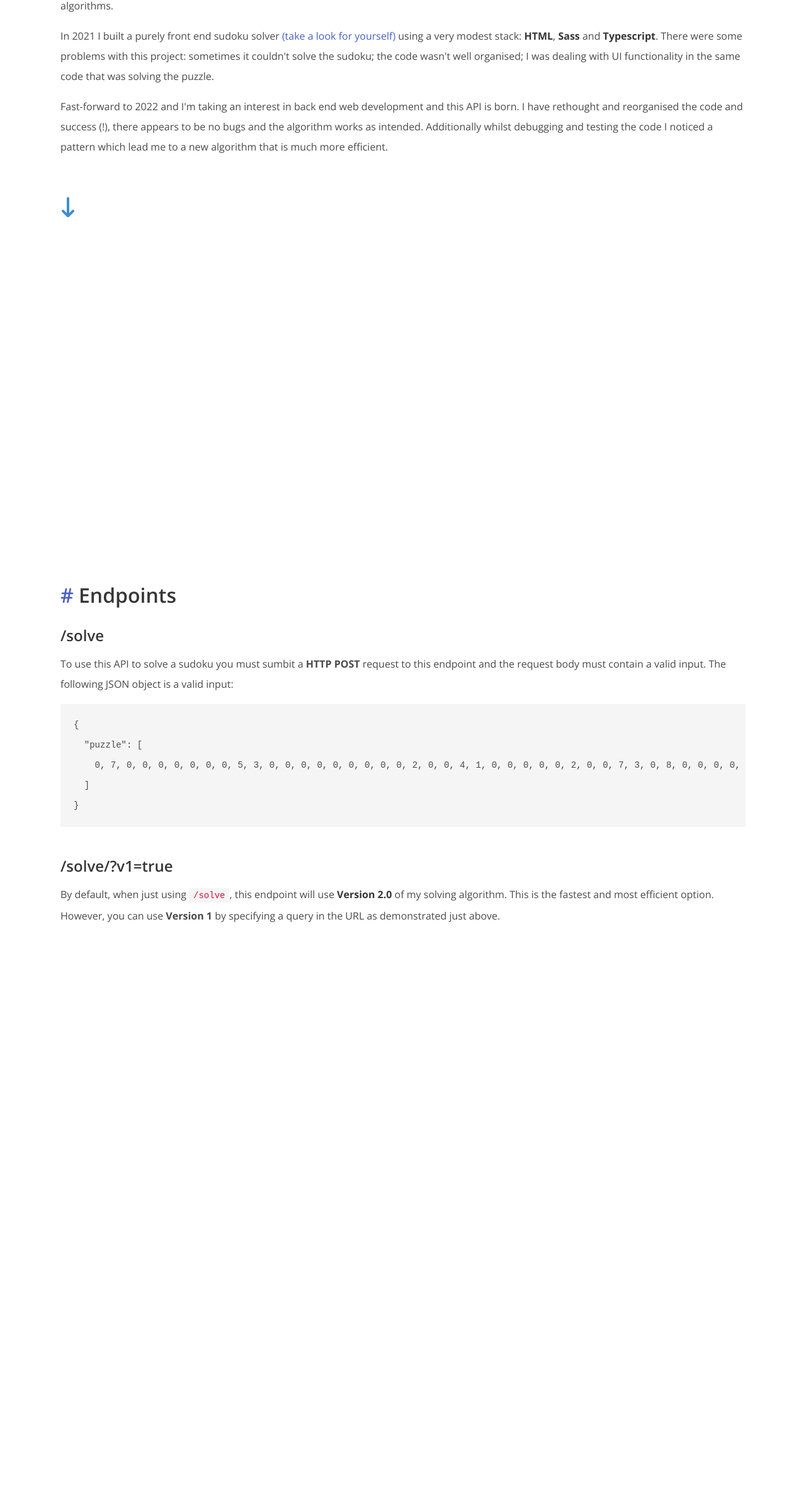
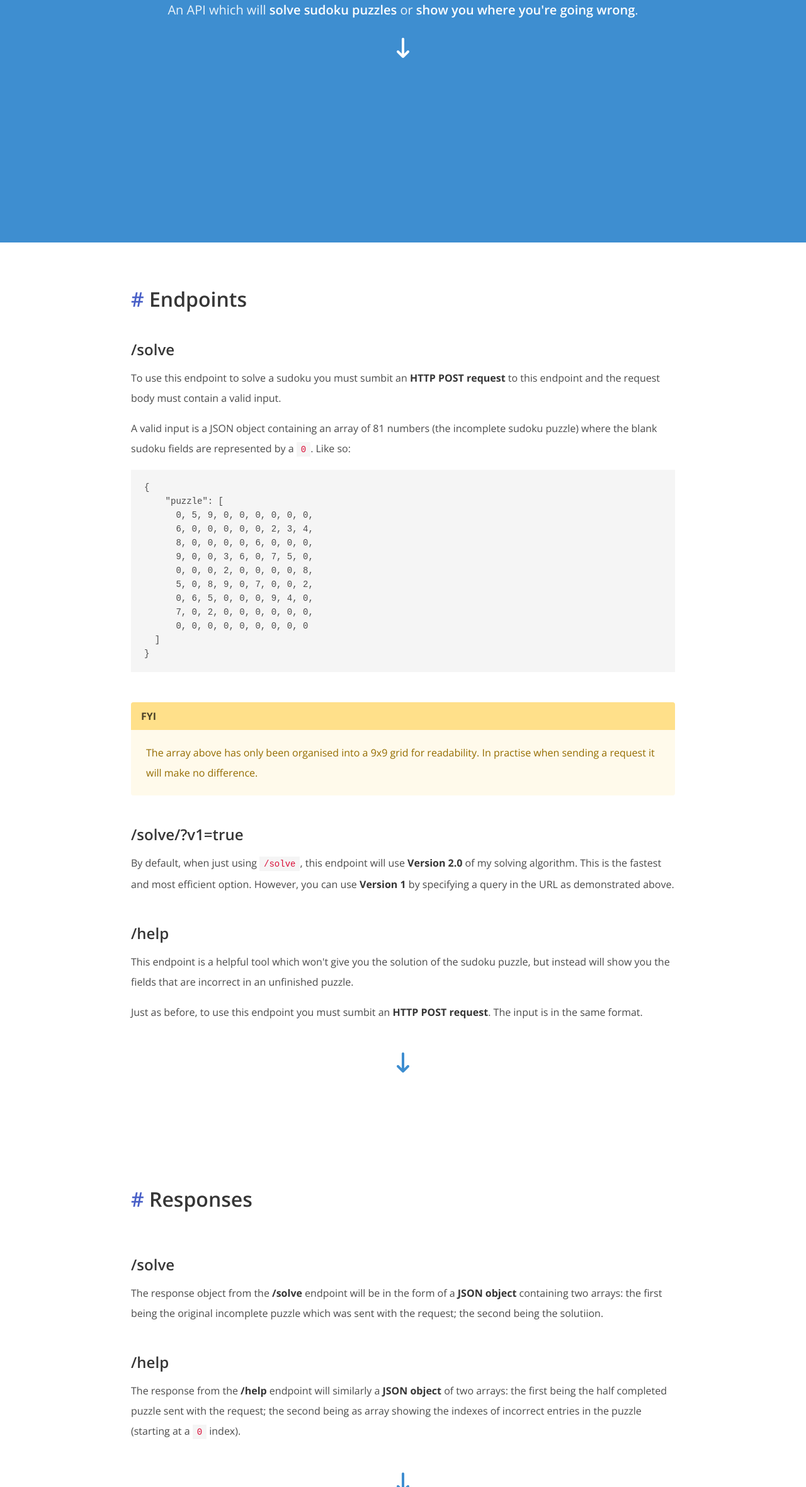
Before and after one commit to samuelcbird/sudoku_backend_api, a website: page public/index.html in a window 1280 px wide. Shown: the part 439-2800 px from the top of the page at 63% size. Before the commit the page ends 2197 px from the top, so only its background shows below. Drawn offline with nearby package versions, Linux system fonts and the light colour scheme.

Commit message:
landing-page basically done | added new endpoint | wrote helper function, not yet working

```diff
--- a/public/index.html
+++ b/public/index.html
@@ -23,22 +23,114 @@
   </style>
   <title>sudoku solver api</title>
 </head>
-<body class="has-navbar-fixed-top">
-  <nav class="navbar has-background-info level is-fixed-top">
+<!-- NAVBAR -->
+<body>
+  <nav id="landing" class="navbar has-background-info">
     <div class="container navbar-start">
       <div class="navbar-brand">
         <div class="navbar-item title is-2 has-text-weight-bold has-text-light ">Sudoku Solver API</div>
       </div>
-      <div class="navbar-item"><a class="has-text-light is-underlined has-text-weight-semibold" href="https://www.samuelcbird.co.uk" target="_blank">by Samuel Charles Bird</a></div>
+      <div class="navbar-item"><span class="has-text-light pr-2">built by</span><a class="has-text-light is-underlined has-text-weight-semibold" href="https://www.samuelcbird.co.uk" target="_blank">samuelcbird.co.uk</a></div>
       <div class="navbar-end">
-        <span class="navbar-item"><span class="is-size-4 has-text-light fa-brands fa-github"></span></span>
+        <span class="navbar-item"><a href="https://github.com/samuelcbird" target="_blank" class="is-size-4 has-text-light fa-brands fa-github"></a></span>
       </div>
     </div>
   </nav>
 
-  <section class="hero is-large ">
-    <div class="hero-body">
-      <h1 class="title is-3 is-spaced" id="about">
+  <!-- HERO -->
+  <section class="hero is-fullheight-with-navbar is-info block">
+    <div class="container hero-body is-flex-direction-column is-justify-content-center">
+      <div class="is-align-items-start">
+        <p class="title is-1 is-size-mobile is-spaced">Sudoku Solver API</p>
+        <p class="subtitle pb-4">An API which will <strong>solve sudoku puzzles</strong> or <strong>show you where you're going wrong</strong>.</p>
+      </div>
+      <div class="hero-end pt-4">
+        <p class="is-align-items-center"><a href="#endpoints" class="fa-solid fa-arrow-down-long is-size-3"></a></p>
+      </div>
+    </div>
+  </section>
+
+    <!-- ENDPOINTS -->
+  <section id="endpoints" class="">
+    <div class="container is-max-desktop hero-body is-flex-direction-column is-justify-content-center is-align-items-flex-start">
+
+      <h1 class="title is-3" >
+        <a href="#endpoints" class="is-link">#</a>
+        <span>Endpoints</span>
+      </h1>
+      <div class="content">
+        <!-- SOLVE -->
+        <h3 class="mt-6">/solve</h3>
+        <p>
+          To use this endpoint to solve a sudoku you must sumbit an <strong>HTTP POST request</strong> to this endpoint and the request body must contain a valid input.
+        </p>
+        <p>
+          A valid input is a JSON object containing an array of 81 numbers (the incomplete sudoku puzzle) where the blank sudoku fields are represented by a <code>0</code>. Like so:
+        </p>
+<pre class="mb-6" style="line-height: 22px;">
+{
+    "puzzle": [
+      0, 5, 9, 0, 0, 0, 0, 0, 0,
+      6, 0, 0, 0, 0, 0, 2, 3, 4,
+      8, 0, 0, 0, 0, 6, 0, 0, 0,
+      9, 0, 0, 3, 6, 0, 7, 5, 0,
+      0, 0, 0, 2, 0, 0, 0, 0, 8,
+      5, 0, 8, 9, 0, 7, 0, 0, 2,
+      0, 6, 5, 0, 0, 0, 9, 4, 0,
+      7, 0, 2, 0, 0, 0, 0, 0, 0,
+      0, 0, 0, 0, 0, 0, 0, 0, 0
+  ]
+}
+</pre>
+        <article class="message is-warning">
+          <div class="message-header">FYI</div>
+          <div class="message-body">The array above has only been organised into a 9x9 grid for readability. In practise when sending a request it will make no difference.</div>
+        </article>
+
+        <!-- SOLVE V2 -->
+        <h3 class="mt-6">/solve/?v1=true</h3>
+        <p>
+          By default, when just using <code>/solve</code>, this endpoint will use <strong>Version 2.0</strong> of my solving algorithm. This is the fastest and most efficient option. However, you can use <strong>Version 1</strong> by specifying a query in the URL as demonstrated above.
+        </p>
+
+        <!-- HELP -->
+        <h3 class="mt-6">/help</h3>
+        <p>
+          This endpoint is a helpful tool which won't give you the solution of the sudoku puzzle, but instead will show you the fields that are incorrect in an unfinished puzzle.
+        </p>
+        <p>
+          Just as before, to use this endpoint you must sumbit an <strong>HTTP POST request</strong>. The input is in the same format.
+        </p>
+        <p class="has-text-centered mt-6"><a href="#responses" class="fa-solid fa-arrow-down-long is-size-3 has-text-info"></a></p>
+      </div>
+    </div>
+  </section>
+
+  <!-- RESPONSES -->
+  <section id="responses" class="hero is-fullheight-with-navbar">
+    <div class="container is-max-desktop hero-body is-flex-direction-column is-justify-content-center is-align-items-flex-start">
+      <h1 class="title is-3">
+        <a href="#responses" class="is-link">#</a>
+        <span>Responses</span>
+      </h1>
+      <div class="content">
+        <h3 class="mt-6">/solve</h3>
+        <p>
+          The response object from the <strong>/solve</strong> endpoint will be in the form of a <strong>JSON object</strong> containing two arrays: the first being the original incomplete puzzle which was sent with the request; the second being the solutiion.
+        </p>
+        <h3 class="mt-6">/help</h3>
+        <p>
+          The response from the <strong>/help</strong> endpoint will similarly a <strong>JSON object</strong> of two arrays: the first being the half completed puzzle sent with the request; the second being as array showing the indexes of incorrect entries in the puzzle (starting at a <code>0</code> index).
+        </p>
+        <p class="has-text-centered mt-6"><a href="#about" class="fa-solid fa-arrow-down-long is-size-3 has-text-info"></a></p>
+      </div>
+    </div>
+  </section>
+
+  <!-- ABOUT -->
+  <section id="about" class="hero is-fullheight-with-navbar">
+    <div class="container is-max-desktop hero-body is-flex-direction-column is-justify-content-center is-align-items-flex-start">
+      <h1 class="title is-3">
         <a href="#about" class="is-link">#</a>
         <span>About</span>
       </h1>
@@ -52,33 +144,8 @@
         <p>
           Fast-forward to 2022 and I'm taking an interest in back end web development and this API is born. I have rethought and reorganised the code and success (!), there appears to be no bugs and the algorithm works as intended. Additionally whilst debugging and testing the code I noticed a pattern which lead me to a new algorithm that is much more efficient.
         </p>
-        <a href="#endpoints"><span class="fa-solid fa-arrow-down-long is-size-3 mt-6 has-text-info"></span></a>
+        <p class="has-text-centered mt-6"><a href="#landing" class="fa-solid fa-arrow-up-long is-size-3 has-text-info"></a></p>
       </div>
-    </div>
-  </section>
-
-  <section class="hero is-large">
-    <div class="hero-body content">
-      <h1 class="title is-3 is-spaced" id="endpoints">
-        <a href="#endpoints" class="is-link">#</a>
-        <span>Endpoints</span>
-      </h1>
-      <h3>/solve</h3>
-      <p>
-        To use this API to solve a sudoku you must sumbit a <b>HTTP POST</b> request to this endpoint and the request body must contain a valid input. The following JSON object is a valid input:
-      </p>
-<pre class="mb-6">
-{
-  "puzzle": [
-    0, 7, 0, 0, 0, 0, 0, 0, 0, 5, 3, 0, 0, 0, 0, 0, 0, 0, 0, 0, 2, 0, 0, 4, 1, 0, 0, 0, 0, 0, 2, 0, 0, 7, 3, 0, 8, 0, 0, 0, 0, 0, 0, 2, 6, 0, 0, 1, 0, 0, 5, 4, 0, 0, 3, 0, 8, 0, 0, 0, 0, 0, 0, 6, 0, 0, 1, 0, 7, 0, 0, 3, 0, 0, 0, 0, 0, 0, 0, 8, 0
-  ]
-}
-</pre>
-      <h3>/solve/?v1=true</h3>
-      <p>
-        By default, when just using <code>/solve</code>, this endpoint will use <strong>Version 2.0</strong> of my solving algorithm. This is the fastest and most efficient option. However, you can use <b>Version 1</b> by specifying a query in the URL as demonstrated just above.
-      </p>
-
     </div>
   </section>
 
```
Also changed, not shown: 6 other files.
